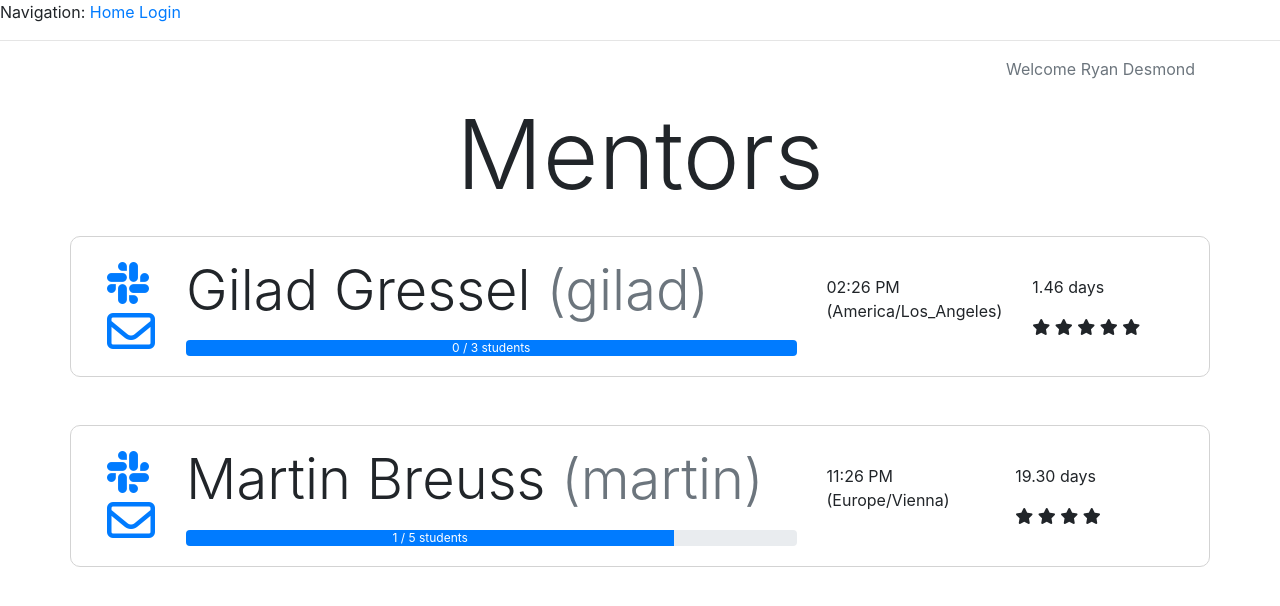
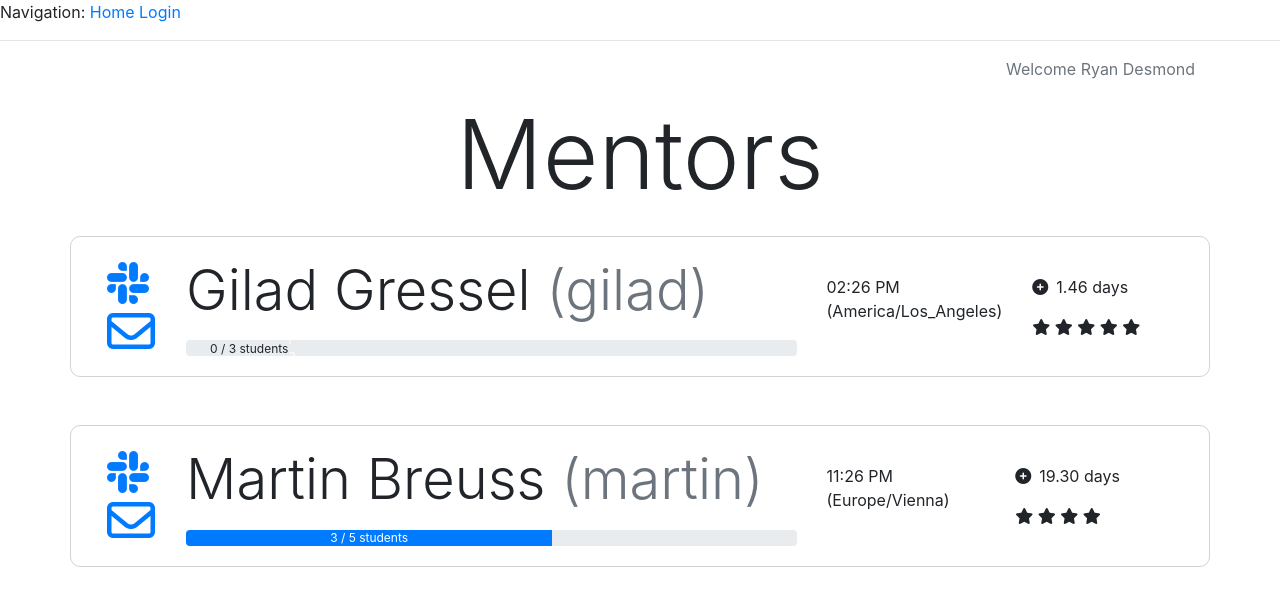
Before and after one commit to rdesmond/codingnomads_mentor_app, a Flask app: page /mentors in a window 1280 px wide. Shown: the top 606 px of the page. Run offline with Flask 2, Linux system fonts and the light colour scheme; some libraries are stand-ins or nearby versions.

Commit message:
Add icon

```diff
--- a/application/routes.py
+++ b/application/routes.py
@@ -72,7 +72,7 @@ def show_mentor_list():
         },
         {
             "completed_students": 6,
-            "current_students": 1,
+            "current_students": 3,
             "id": 2,
             "is_admin": true,
             "max_students": 5,
--- a/application/templates/mentor_overview.html
+++ b/application/templates/mentor_overview.html
@@ -16,7 +16,10 @@
             <div class="col-7">
                 <p class="display-4">{{ mentor.first_name }} {{ mentor.last_name }} <a href="https://platform.codingnomads.co/learn/user/profile.php?id={{ mentor.learning_platform }}" target="_blank" class="text-muted">({{ mentor.username }})</a></p>
                 <div class="progress">
-                    <div class="progress-bar" role="progressbar" style="width: {{ (mentor.max_students - mentor.current_students) / mentor.max_students * 100|int }}%;" aria-valuenow="{{ (mentor.max_students - mentor.current_students) / mentor.max_students * 100|int }}" aria-valuemin="0" aria-valuemax="100">{{ mentor.current_students }} / {{ mentor.max_students }} students</div>
+                    {% if mentor.current_students == 0 %}
+                        <p class="ml-4">{{ mentor.current_students }} / {{ mentor.max_students }} students</p>
+                    {% endif %}
+                    <div class="progress-bar" role="progressbar" style="width: {{ mentor.current_students / mentor.max_students * 100|int }}%;" aria-valuenow="{{ (mentor.current_students / mentor.max_students) * 100|int }}" aria-valuemin="0" aria-valuemax="100">{{ mentor.current_students }} / {{ mentor.max_students }} students</div>
                 </div>
             </div>
             <div class="col">
@@ -36,7 +39,7 @@
                     var log_elem = document.currentScript.parentElement;
                     var last_log = new Date('{{ mentor.last_support_log_created }}');
                     var time_since = (today - last_log) / (1000 * 60 * 60 * 24);
-                    log_elem.innerHTML = String(time_since.toFixed(2)) + ' days';
+                    log_elem.innerHTML = String('<i class="fas fa-plus-circle mr-2"></i>' + time_since.toFixed(2)) + ' days';
                 </script>
                 </p>
                 <div class="score-wrap">
```
